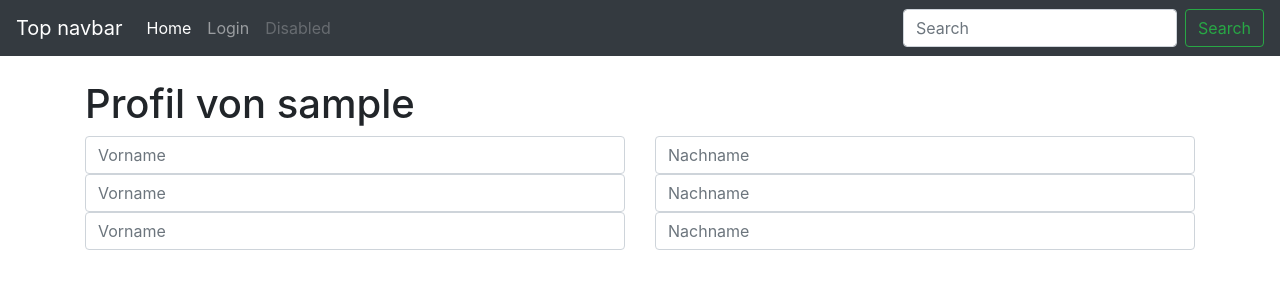
After one commit to codingHahn/FlaskStudentApp, a Flask app: a page that uses app/templates/editprofile.html in a window 1280 px wide. The commit adds this page. Shown: the top 300 px of the page. Run offline with Flask 2, Linux system fonts and the light colour scheme; some libraries are stand-ins or nearby versions.

Commit message:
- add editprofile.html - integrate into to link structur

```diff
--- /dev/null
+++ b/app/templates/editprofile.html
@@ -0,0 +1,33 @@
+{% extends 'layout.html' %}
+{% block body %}
+<div class="container">
+    <h1>Profil von {{username}}</h1>
+    <form>
+        <div class="row">
+            <div class="col">
+                <input type="text" class="form-control" placeholder="Vorname">
+            </div>
+            <div class="col">
+                <input type="text" class="form-control" placeholder="Nachname">
+            </div>
+        </div>
+        <div class="row">
+            <div class="col">
+                <input type="text" class="form-control" placeholder="Vorname">
+            </div>
+            <div class="col">
+                <input type="text" class="form-control" placeholder="Nachname">
+            </div>
+        </div>
+        <div class="row">
+            <div class="col">
+                <input type="text" class="form-control" placeholder="Vorname">
+            </div>
+            <div class="col">
+                <input type="text" class="form-control" placeholder="Nachname">
+            </div>
+        </div>
+    </form>
+</div>
+
+{% endblock %}
--- a/app/templates/home.html
+++ b/app/templates/home.html
@@ -5,5 +5,7 @@
 <p>This is the landingpage</p>
 <p>You are currently logged in as: {{username}}</p>
 <a href="/login">Login to the app</a>
-
+<form method="get" action="/editprofile/{{ username }}">
+    <button class="btn btn-primary" type="submit">EDIT</button>
+</form>
 {% endblock %}
--- a/app/templates/includes/_navbar.html
+++ b/app/templates/includes/_navbar.html
@@ -12,7 +12,7 @@
 	<a class="nav-link" href="/login">Login</a>
       </li>
       <li class="nav-item">
-	<a class="nav-link disabled" href="#">Disabled</a>
+	<a class="nav-link disabled" href="/index">Disabled</a>
       </li>
     </ul>
     <form class="form-inline mt-2 mt-md-0">
--- a/app/templates/login.html
+++ b/app/templates/login.html
@@ -11,9 +11,10 @@
   <input type="password" id="inputPassword" class="form-control" placeholder="Password" required>
   -->
   <div class="checkbox mb-3">
-    <label>
-      <input type="checkbox" value="remember-me"> Remember me
+    <label for="remember-me">
+       Remember me
     </label>
+    <input type="checkbox" id="remember-me" value="remember-me">
   </div>
   <button class="btn btn-lg btn-primary btn-block" type="submit">Sign in</button>
 </form>
--- a/main.py
+++ b/main.py
@@ -23,8 +23,12 @@ def logout():
 @app.route('/u/<username>')
 def profile(username):
     if username == session['username']:
-        return "Your own userprofile: " + username
+        return redirect(url_for('editprofile'))
     return "Userprofile of " + username
+@app.route('/editprofile/<username>/')
+def editprofile(username):
+    return render_template('editprofile.html', username=username)
+
 
 if __name__ == '__main__':
     app.run(debug=True)
```
